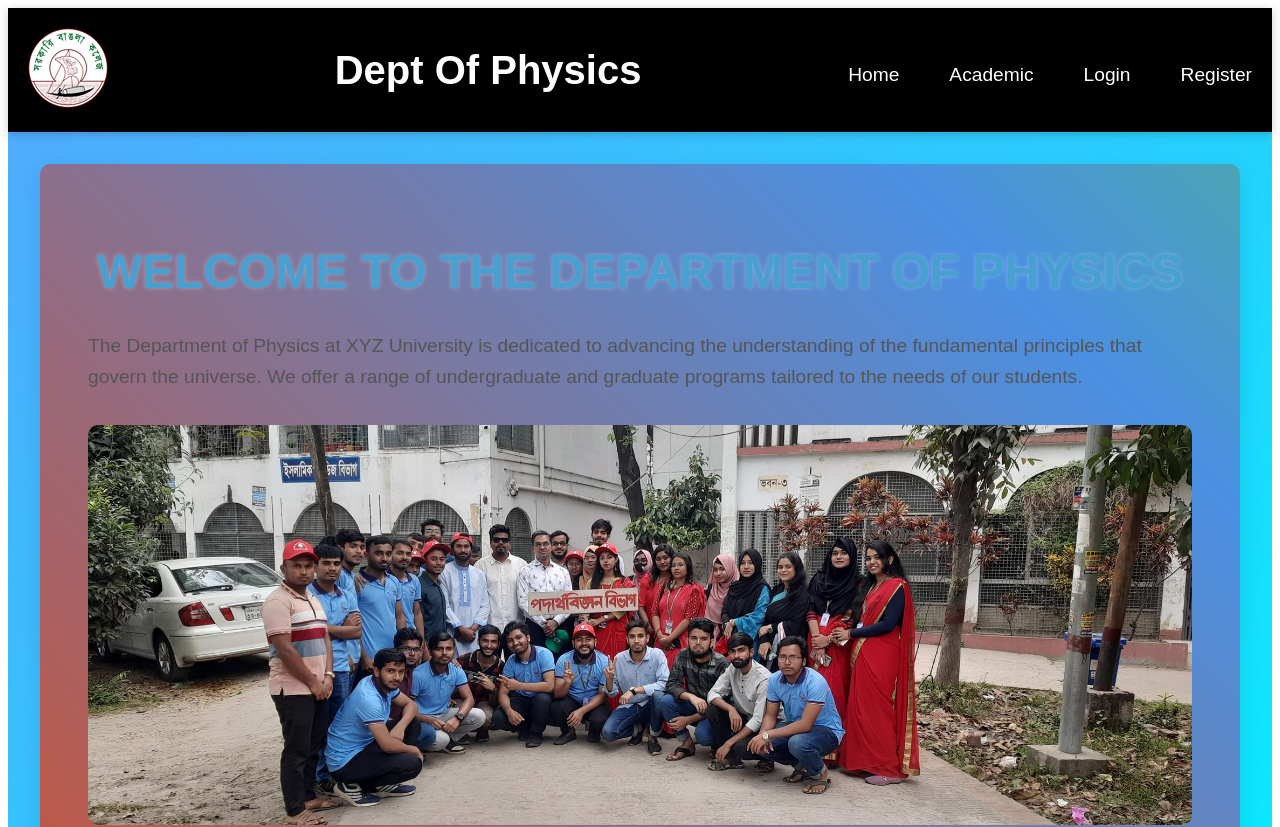
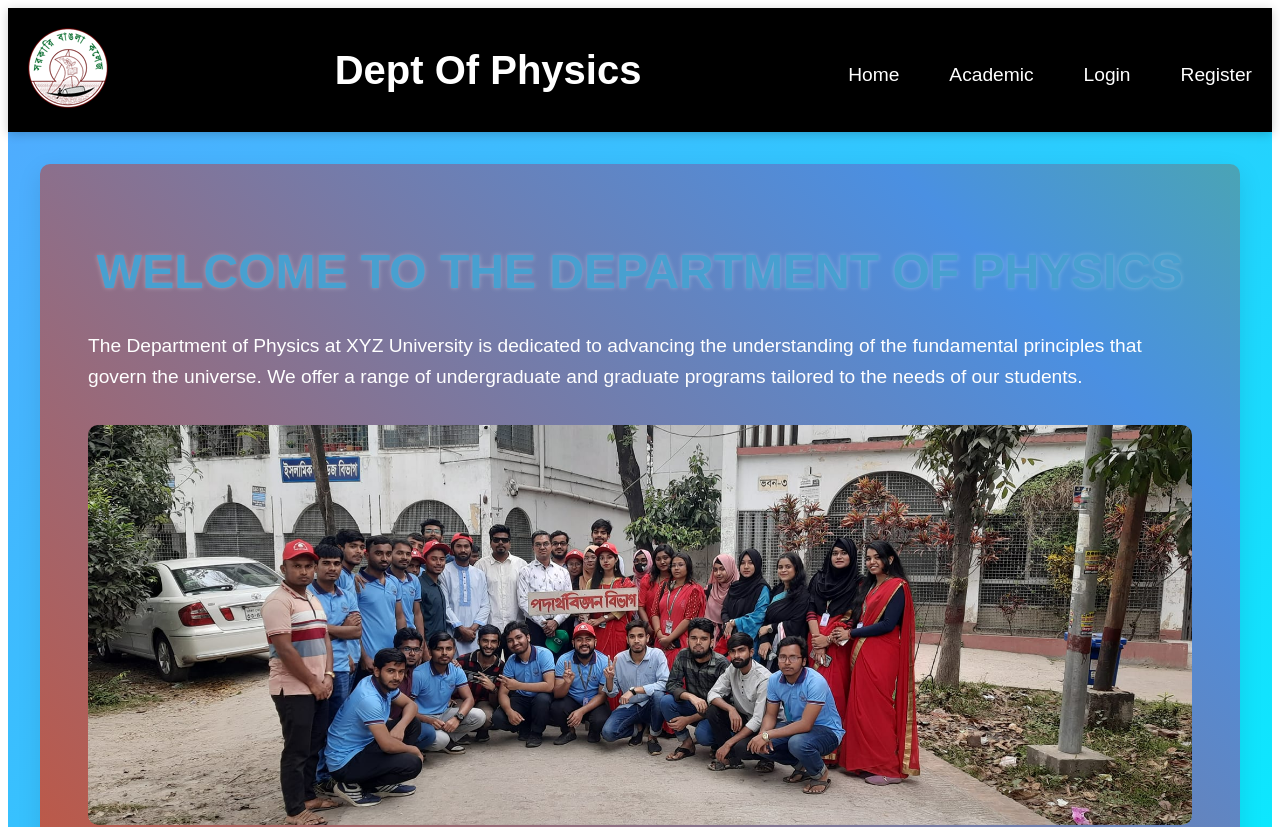
Before and after one commit to minhazexo/dop-repo, a React (Create React App) app: page / in a window 1280 px wide. Shown: the top 827 px of the page. Built offline with nearby package versions, Linux system fonts and the light colour scheme; no server answers.

Commit message:
Update home.scss

```diff
--- a/src/styles/home.scss
+++ b/src/styles/home.scss
@@ -51,7 +51,7 @@
 
     .intro-text {
       font-size: 1.2rem;
-      color: #555;
+      color: #fff;
       line-height: 1.6;
       margin-bottom: 2rem;
     }
```
